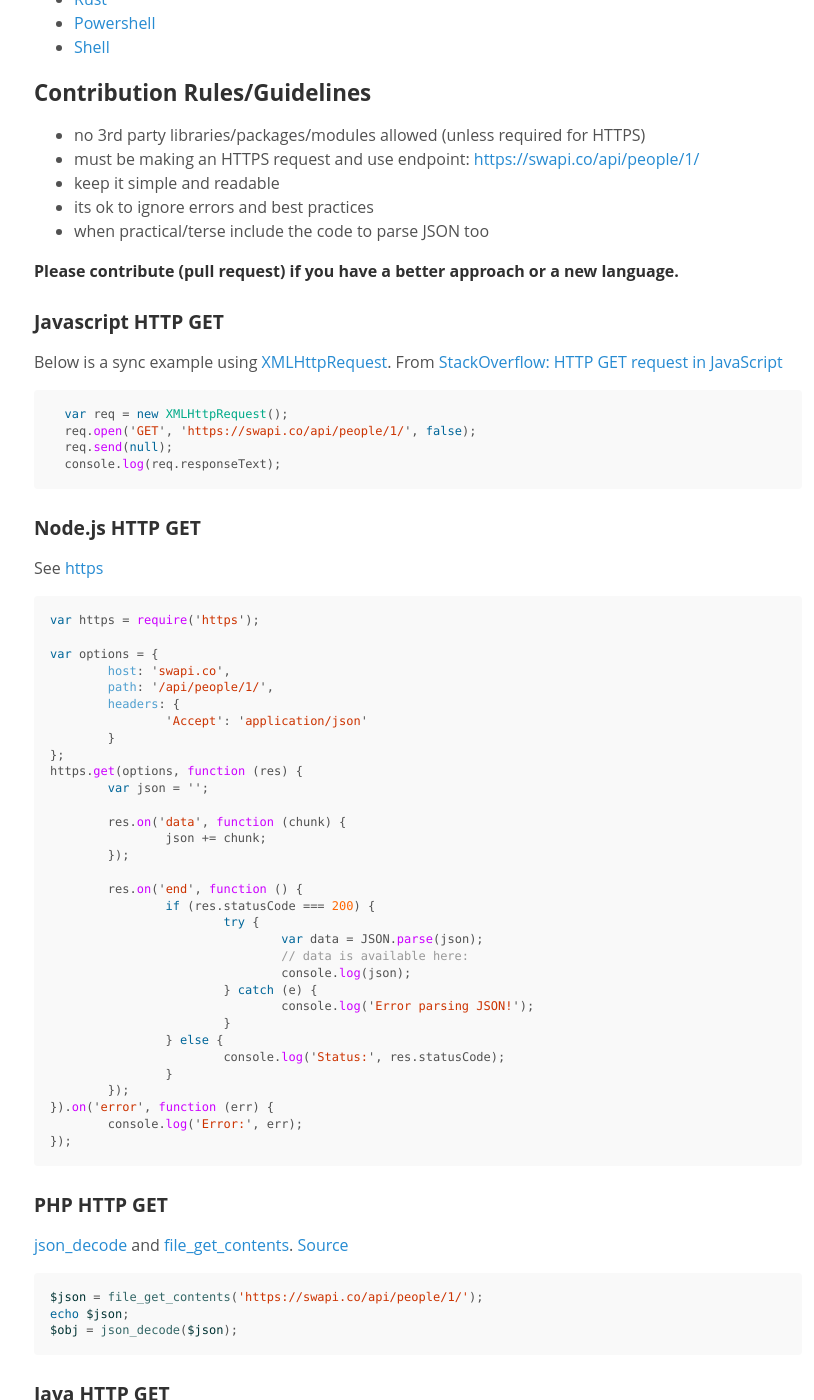
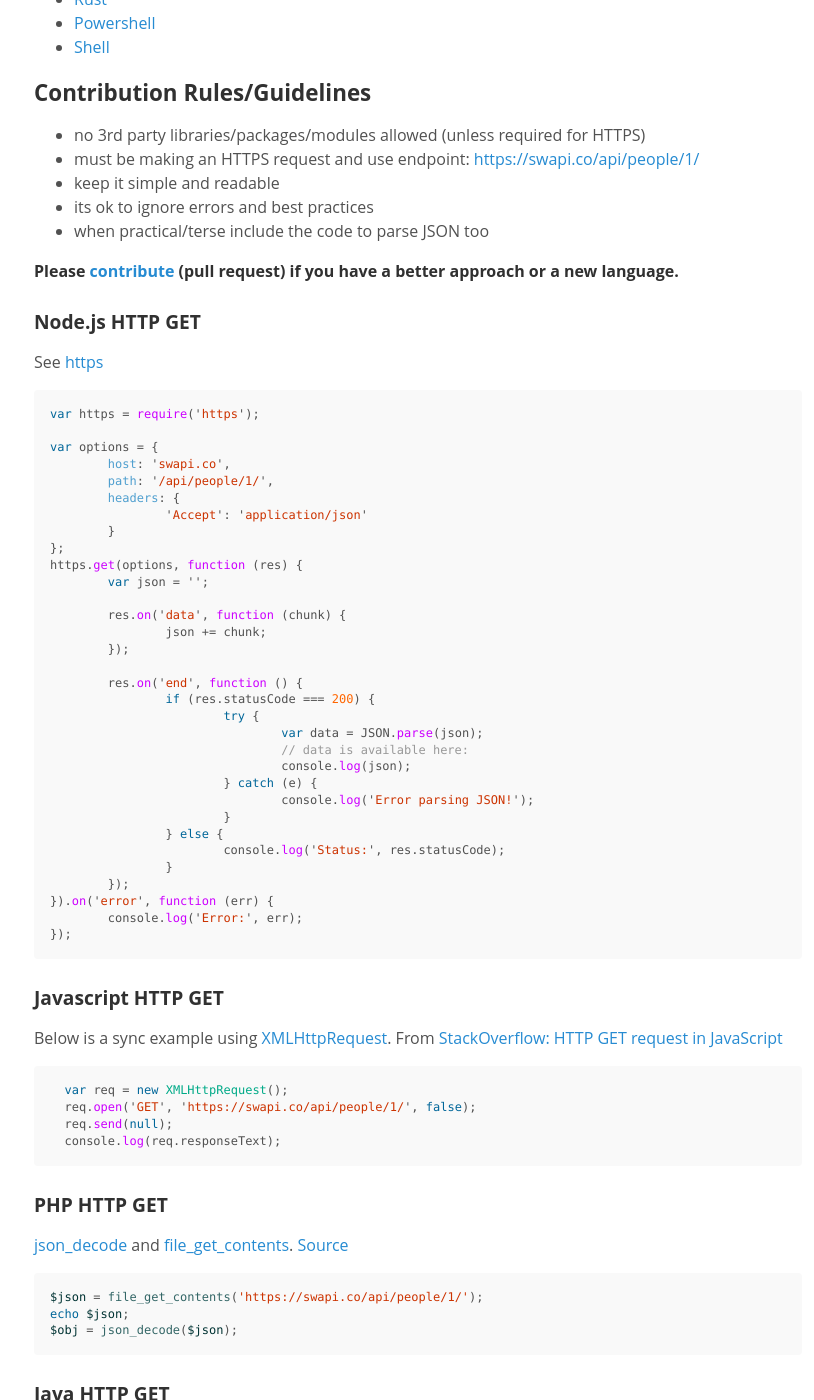
Before and after one commit to jokecamp/jokecamp.com, a Jekyll site: the page built from _posts/2019-02-17-code-examples-api-http-get-json-different-languages.markdown, in a window 1280 px wide and 1400 px high, scrolled down 701 px. Shown: the whole window, without its empty margins (222-1036 px from the left). Built offline with Jekyll 4.4.1, drawn with Linux system fonts in a browser that asks for light colours; Markdown is read by kramdown in place of the engine named in the settings; part of the change alters nothing that is shown.

Commit message:
Fixed internal links and pr link

````diff
--- a/_posts/2019-02-17-code-examples-api-http-get-json-different-languages.markdown
+++ b/_posts/2019-02-17-code-examples-api-http-get-json-different-languages.markdown
@@ -32,7 +32,7 @@ Downloading JSON via GET from a simple API should be the 2nd tutorial right afte
 
 Jump to an implementation:
 
-  * [Node.js]({{page.url}}#node-js)
+  * [Node.js]({{page.url}}#nodejs)
   * [Javascript]({{page.url}}#js)
   * [PHP]({{page.url}}#php)
   * [Java]({{page.url}}#java)
@@ -57,20 +57,9 @@ Jump to an implementation:
 * its ok to ignore errors and best practices
 * when practical/terse include the code to parse JSON too
 
-**Please contribute (pull request) if you have a better approach or a new language.**
+**Please [contribute](https://github.com/jokecamp/jokecamp.com/blob/master/_posts/2019-02-17-code-examples-api-http-get-json-different-languages.markdown) (pull request) if you have a better approach or a new language.**
 
-### <a name='js'></a>Javascript HTTP GET
-
-Below is a sync example using [XMLHttpRequest](https://developer.mozilla.org/en-US/docs/Web/API/XMLHttpRequest/send). From [StackOverflow: HTTP GET request in JavaScript](https://stackoverflow.com/a/4033310/215502)
-
-```javascript
-  var req = new XMLHttpRequest();
-  req.open('GET', 'https://swapi.co/api/people/1/', false);
-  req.send(null);
-  console.log(req.responseText);
-```
-
-### <a name='js-node'></a>Node.js HTTP GET
+### <a name='nodejs'></a>Node.js HTTP GET
 
 See [https](https://nodejs.org/api/https.html#https_https_get_options_callback)
 
@@ -109,6 +98,17 @@ https.get(options, function (res) {
 });
 ```
 
+
+### <a name='js'></a>Javascript HTTP GET
+
+Below is a sync example using [XMLHttpRequest](https://developer.mozilla.org/en-US/docs/Web/API/XMLHttpRequest/send). From [StackOverflow: HTTP GET request in JavaScript](https://stackoverflow.com/a/4033310/215502)
+
+```javascript
+  var req = new XMLHttpRequest();
+  req.open('GET', 'https://swapi.co/api/people/1/', false);
+  req.send(null);
+  console.log(req.responseText);
+```
 
 ### <a name='php'></a>PHP HTTP GET
 
````
Also changed, not shown: 4 other files.
